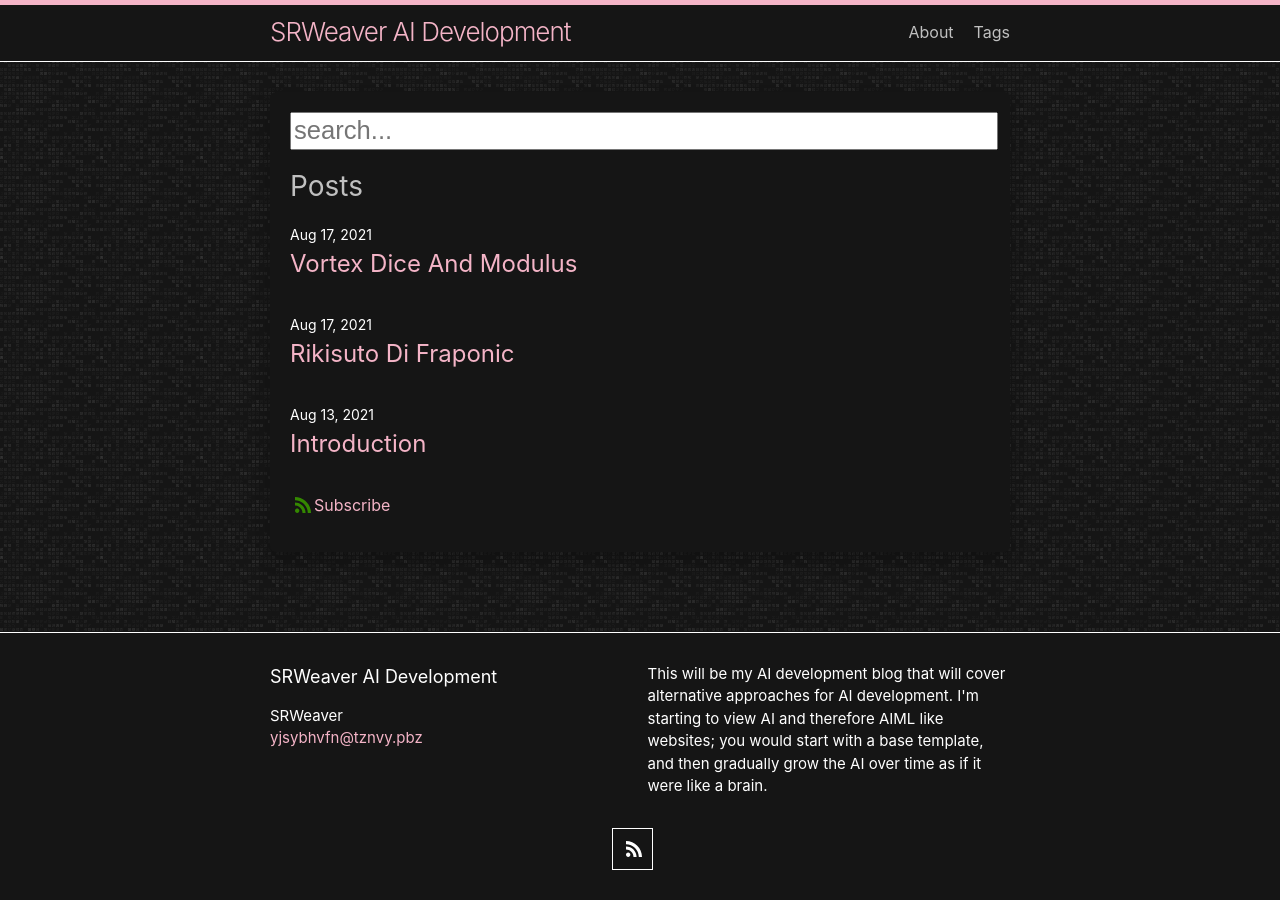
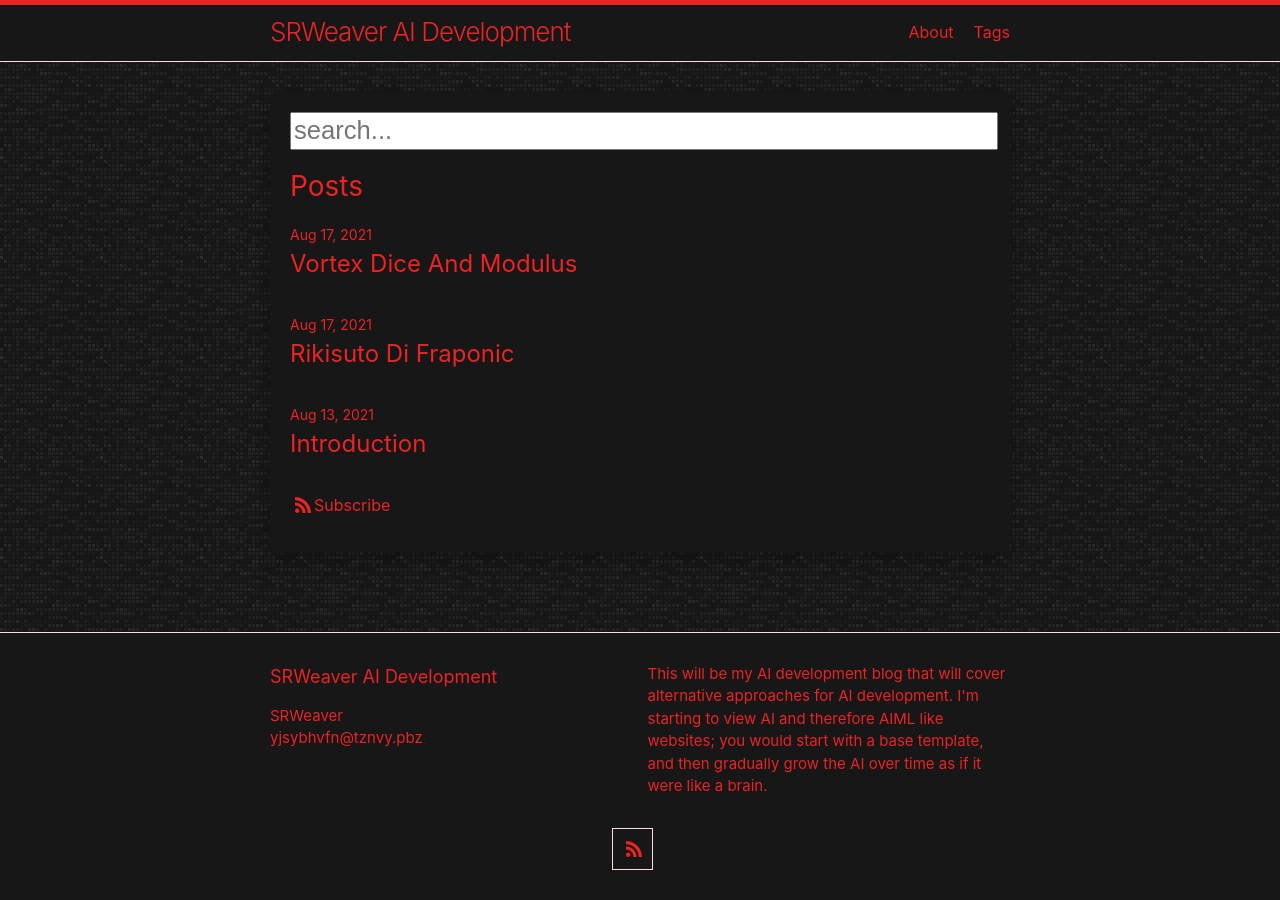
Before and after one commit to LWFlouisa/WeirdSearch, a Jekyll site: the page built from index.md, in a window 1280 px wide. Built offline with Jekyll 4.4.1, drawn with Linux system fonts in a browser that asks for light colours.

Commit message:
Update minima.scss

```diff
--- a/_sass/minima.scss
+++ b/_sass/minima.scss
@@ -10,14 +10,17 @@ $base-line-height: 1.5 !default;
 
 $spacing-unit:     30px !default;
 
-$text-color:       silver !default;
-$background-color: #151515 !default;
-$brand-color:      #F4B4C7 !default; // Terminal Green
+$text-color:       #EB2323 !default;
+$background-color: #171717 !default;
 
-$grey-color:       white !default;
+// background-image: url("https://lwflouisa.github.io/SRWeaverComics/images/background2.jpg")
+
+$brand-color:      #EB2323 !default; // Terminal Green
+
+$grey-color:       #EB2323 !default;
 $grey-color-light: lighten($grey-color, 40%) !default;
 $grey-color-dark:  darken($grey-color, 25%) !default;
-$orange-color:     #348800 !default;
+$orange-color:     #EB2323 !default;
 $table-text-align: left !default;
 
 // Width of the content area
```
